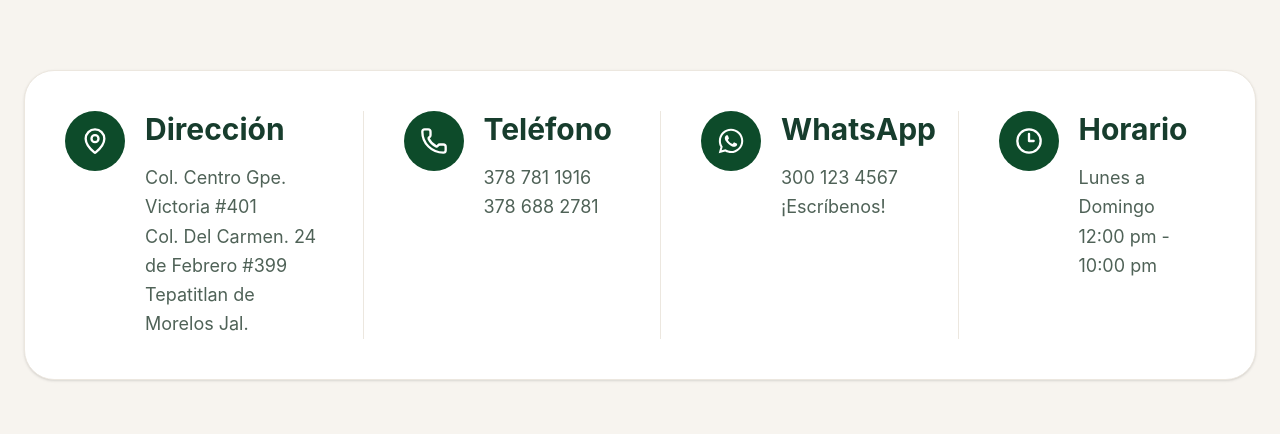
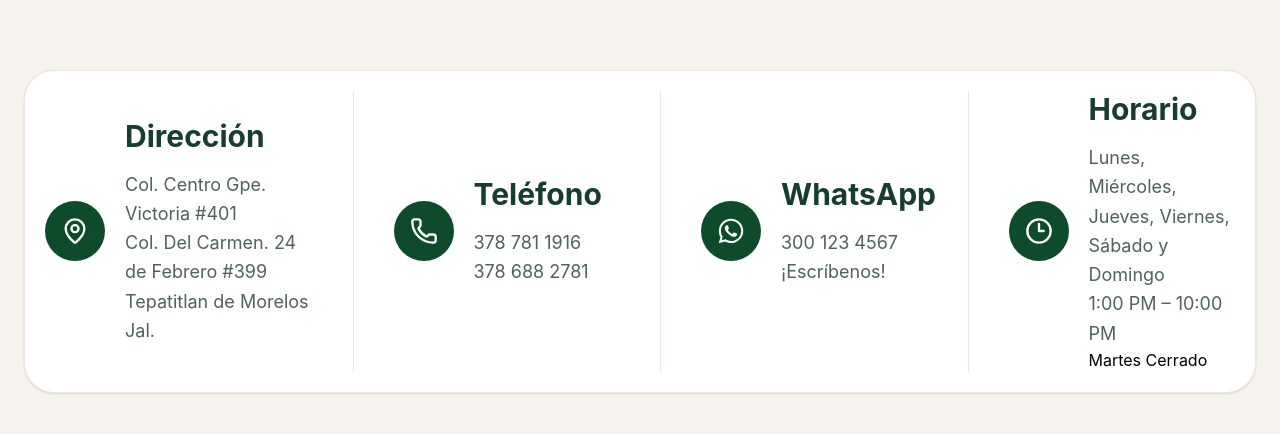
Before and after one commit to Xhan88/pizzeria-bel-ana, a React (Vite) app: page /contacto in a window 1280 px wide. Shown: the part 717-1151 px from the top of the page. Built offline with nearby package versions, Linux system fonts and the light colour scheme; grey boxes are pictures that could not be loaded.

Commit message:
featute/addinfo

```diff
--- a/src/components/contacto/ContactInfo.tsx
+++ b/src/components/contacto/ContactInfo.tsx
@@ -12,11 +12,11 @@ import {
 
         <div className="max-w-7xl mx-auto px-6">
 
-          <div className="bg-white rounded-[30px] shadow-sm border border-[#ece7df] p-10">
+          <div className="bg-white rounded-[30px] shadow-sm border border-[#ece7df] p-5">
 
             <div className="grid grid-cols-1 md:grid-cols-2 lg:grid-cols-4 gap-10">
 
-              <div className="flex items-start gap-5">
+              <div className="flex items-center gap-5">
 
                 <div className="min-w-[60px] h-[60px] rounded-full bg-[#0d4b2a] flex items-center justify-center">
 
@@ -44,7 +44,7 @@ import {
                 </div>
               </div>
 
-              <div className="flex items-start gap-5 border-t md:border-t-0 md:border-l border-[#ece7df] pt-8 md:pt-0 md:pl-10">
+              <div className="flex items-center gap-5 border-t md:border-t-0 md:border-l border-[#ece7df] pt-8 md:pt-0 md:pl-10">
 
 
                 <div className="min-w-[60px] h-[60px] rounded-full bg-[#0d4b2a] flex items-center justify-center">
@@ -72,7 +72,7 @@ import {
                 </div>
               </div>
 
-              <div className="flex items-start gap-5 border-t lg:border-t-0 lg:border-l border-[#ece7df] pt-8 lg:pt-0 lg:pl-10">
+              <div className="flex items-center gap-5 border-t lg:border-t-0 lg:border-l border-[#ece7df] pt-8 lg:pt-0 lg:pl-10">
 
                 <div className="min-w-[60px] h-[60px] rounded-full bg-[#0d4b2a] flex items-center justify-center">
 
@@ -96,7 +96,7 @@ import {
               </div>
 
 
-              <div className="flex items-start gap-5 border-t lg:border-t-0 lg:border-l border-[#ece7df] pt-8 lg:pt-0 lg:pl-10">
+              <div className="flex  items-center gap-5 border-t lg:border-t-0 lg:border-l border-[#ece7df] pt-8 lg:pt-0 lg:pl-10">
 
 
                 <div className="min-w-[60px] h-[60px] rounded-full bg-[#0d4b2a] flex items-center justify-center">
@@ -115,9 +115,12 @@ import {
                   </h3>
 
                   <p className="text-[#4f6257] mt-4 text-lg leading-relaxed">
-                    Lunes a Domingo
+                  Lunes, Miércoles, Jueves, Viernes, Sábado y Domingo
                     <br />
-                    12:00 pm - 10:00 pm
+                    1:00 PM – 10:00 PM
+                  </p>
+                  <p>
+                    Martes Cerrado
                   </p>
 
                 </div>
--- a/src/components/menu/Menu.tsx
+++ b/src/components/menu/Menu.tsx
@@ -126,7 +126,6 @@ export default function Menu() {
             ))}
           </div>
 
-          {/* Columna derecha */}
           <div>
             <h2 className="mb-8 text-4xl font-extrabold uppercase text-[#7A1221]">
               De la Casa
```
Also changed, not shown: src/components/contacto/Contact.tsx (deleted), src/components/layouts/Footer.tsx (indentation only).
